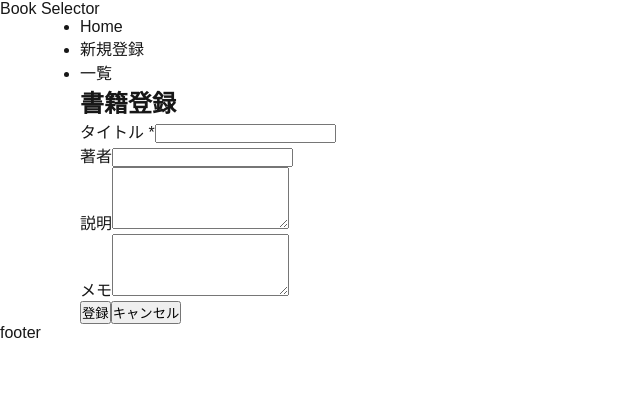
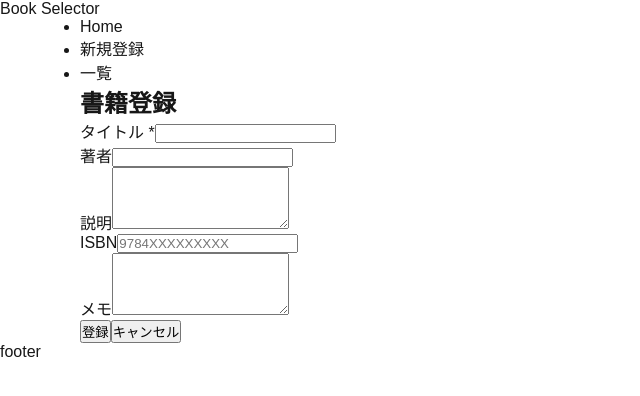
Before and after one commit to iknowsummer/bookselector, a Next.js app in the folder frontend/: page /books/new in a window 1280 px wide. Shown: the top 396 px of the page, without its empty margins (0-640 px from the left). Built offline with nearby package versions, Linux system fonts and the light colour scheme.

Commit message:
[Next] 書籍情報にISBNフィールドを追加。書籍情報の編集・新規作成にも反映。

```diff
--- a/frontend/app/books/[id]/edit/page.tsx
+++ b/frontend/app/books/[id]/edit/page.tsx
@@ -26,6 +26,7 @@ export default function EditBookPage() {
           title: fetchedBook.title,
           author: fetchedBook.author || "",
           description: fetchedBook.description || "",
+          isbn: fetchedBook.isbn || "",
           note: fetchedBook.note || "",
         });
       } catch (err) {
@@ -43,6 +44,7 @@ export default function EditBookPage() {
       title: formData.title,
       author: formData.author || null,
       description: formData.description || null,
+      isbn: formData.isbn || null,
       note: formData.note || null,
     });
     router.push(`/books/${id}`);
--- a/frontend/app/books/new/page.tsx
+++ b/frontend/app/books/new/page.tsx
@@ -12,6 +12,7 @@ export default function NewBookPage() {
       title: formData.title,
       author: formData.author || null,
       description: formData.description || null,
+      isbn: formData.isbn || null,
       note: formData.note || null,
     });
     router.push("/books");
--- a/frontend/components/BookForm/index.tsx
+++ b/frontend/components/BookForm/index.tsx
@@ -7,6 +7,7 @@ export type BookFormData = {
   title: string;
   author: string;
   description: string;
+  isbn: string;
   note: string;
 };
 
@@ -19,7 +20,7 @@ type BookFormProps = {
 };
 
 export default function BookForm({
-  initialData = { title: "", author: "", description: "", note: "" },
+  initialData = { title: "", author: "", description: "", isbn: "", note: "" },
   onSubmit,
   submitLabel,
   cancelHref,
@@ -91,6 +92,17 @@ export default function BookForm({
       </div>
 
       <div className="form-group">
+        <label>ISBN</label>
+        <input
+          type="text"
+          name="isbn"
+          value={formData.isbn}
+          onChange={handleChange}
+          placeholder="9784XXXXXXXXX"
+        />
+      </div>
+
+      <div className="form-group">
         <label>メモ</label>
         <textarea
           name="note"
--- a/frontend/types/book.ts
+++ b/frontend/types/book.ts
@@ -3,6 +3,8 @@ export type Book = {
   title: string;
   author?: string | null;
   description?: string | null;
+  target_age?: string | null;
+  isbn?: string | null;
   note?: string | null;
   image_url?: string | null;
 };
```
Also changed, not shown: frontend/components/BookDetail/index.tsx (+7 -0 lines).
